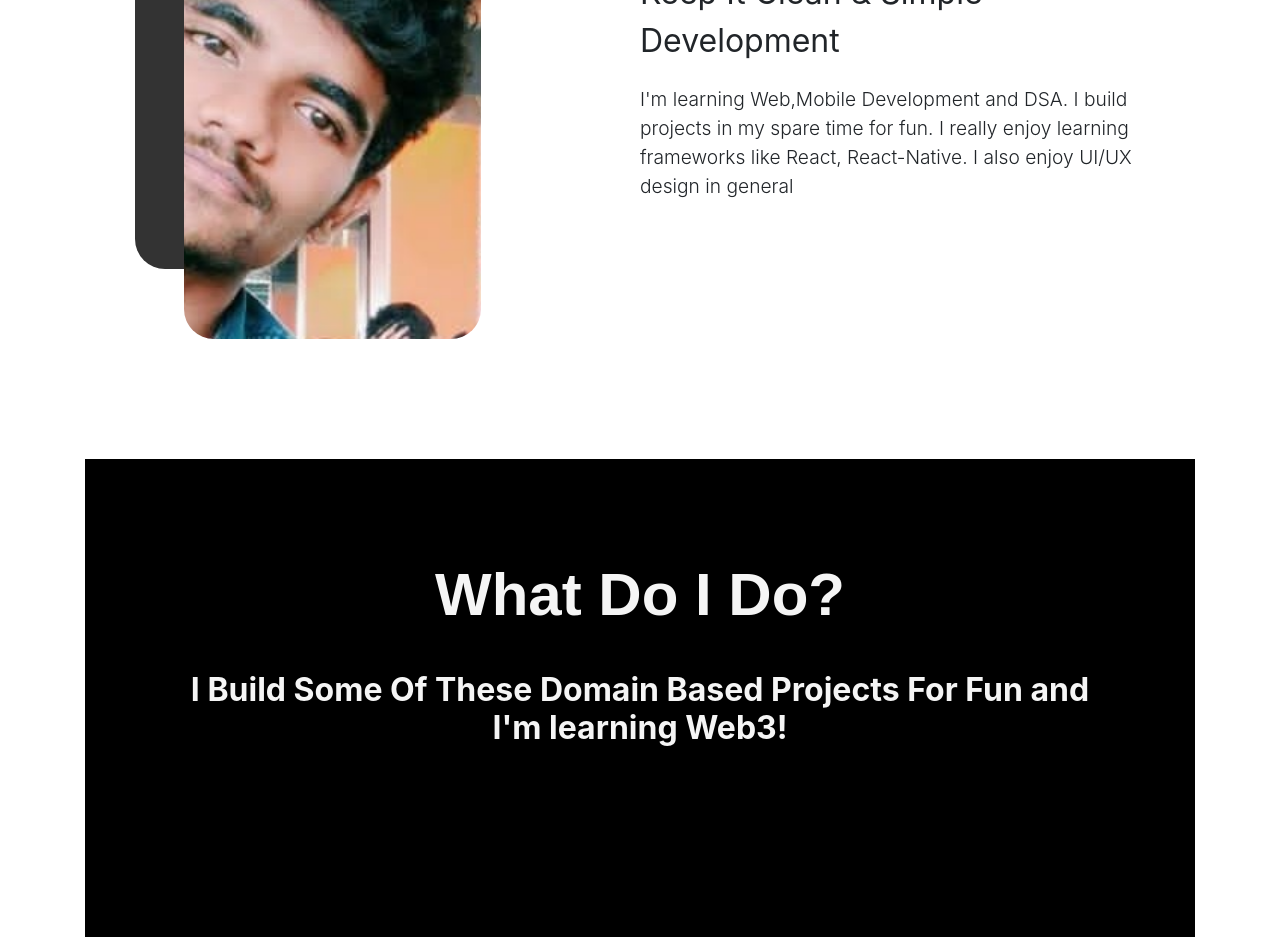
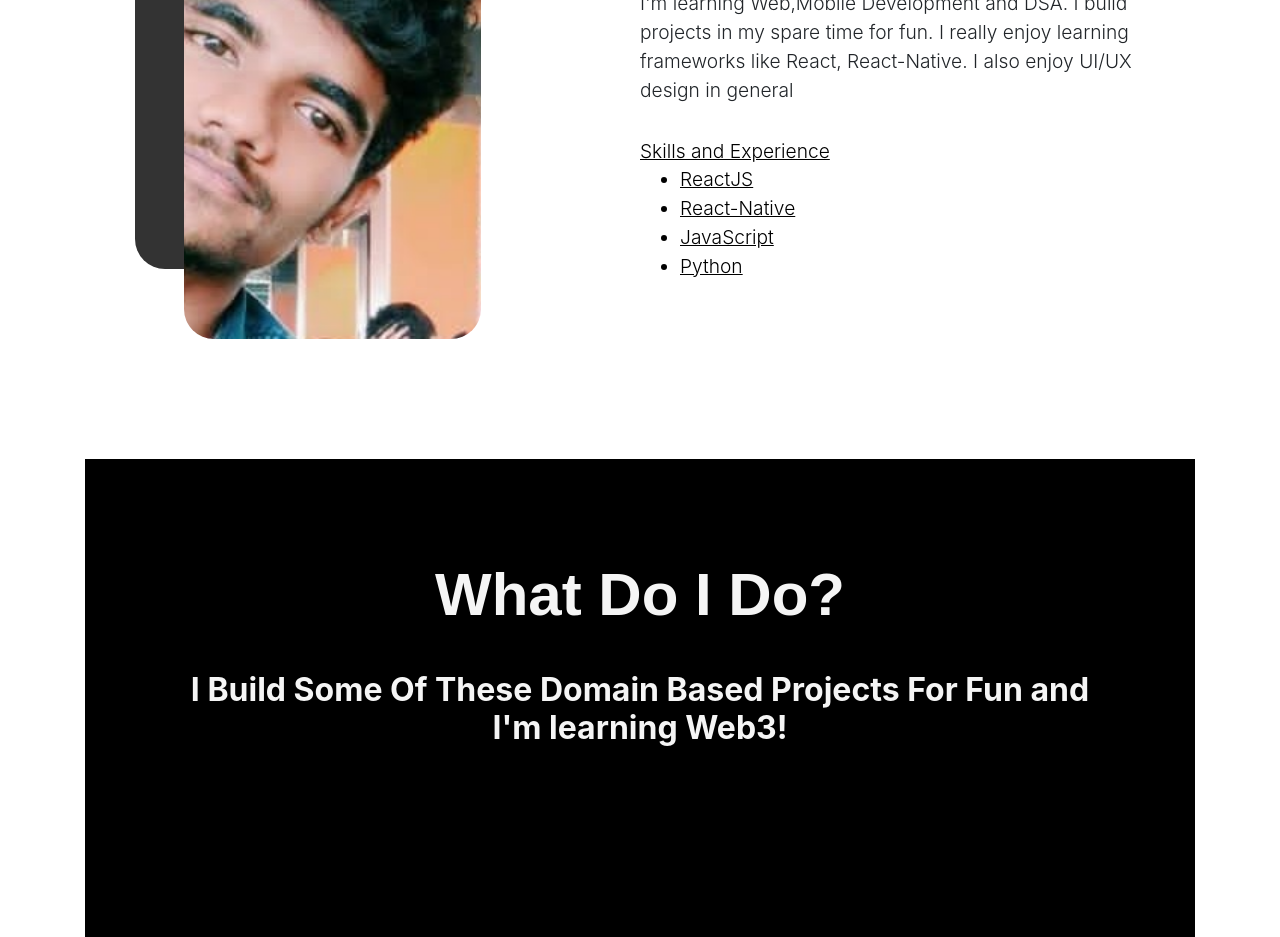
Before and after one commit to asmithapooja/portfolio, a React (Create React App) app: page / in a window 1280 px wide. Shown: the part 1200-2137 px from the top of the page. Built offline with nearby package versions, Linux system fonts and the light colour scheme.

Commit message:
Update Body2.js

```diff
--- a/src/components/Body2.js
+++ b/src/components/Body2.js
@@ -21,7 +21,15 @@ const Body2 = () => {
                 </p>
                 <p className="a-desc">
                     I'm learning Web,Mobile Development and DSA. I build projects in my spare time for fun. I really enjoy learning frameworks like React, React-Native. I also enjoy UI/UX design in general
-
+                    <p className="aboutPara">
+                                Skills and Experience
+                                <ul className='lists'>
+                                    <li>ReactJS</li>
+                                    <li>React-Native</li>
+                                    <li>JavaScript</li>
+                                    <li>Python</li>
+                                </ul>
+                            </p>
                 </p>
             </div>
         </div>
```
